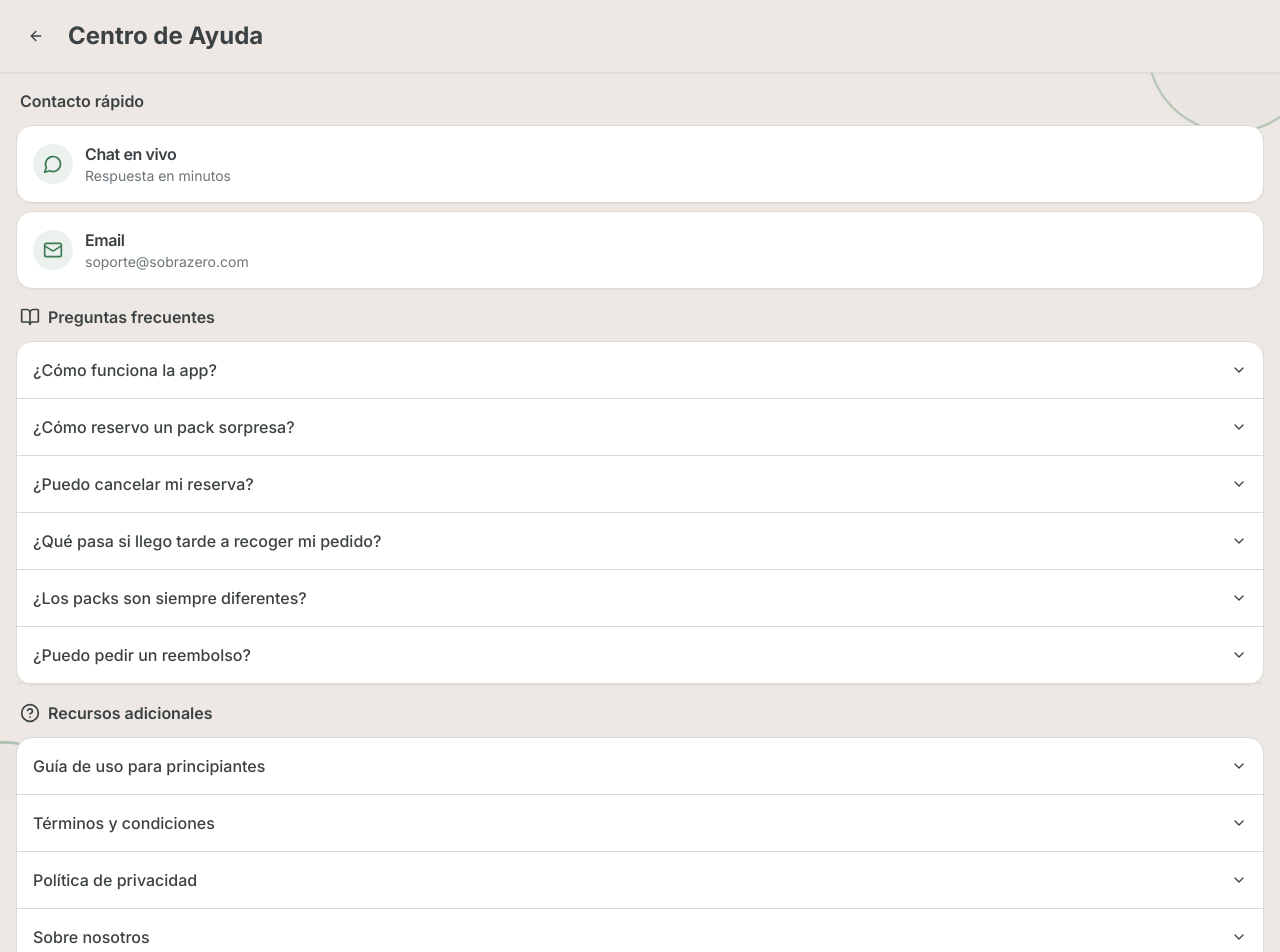
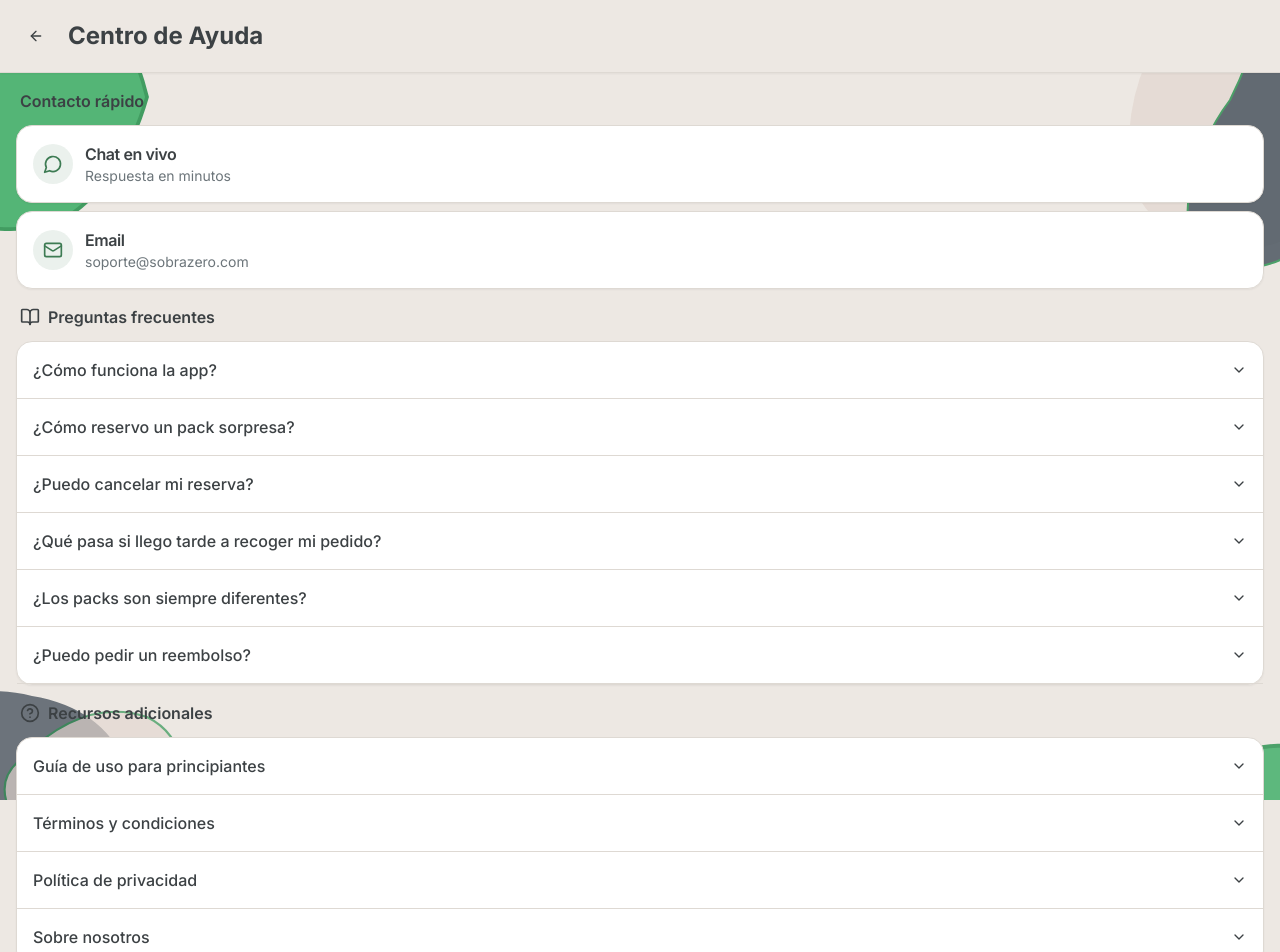
Before and after one commit to TomasMisrahi/sobrazero-eco-deal, a React (Vite) app: page /perfil/centro-ayuda in a window 1280 px wide. Shown: the top 952 px of the page. Built offline with nearby package versions, Linux system fonts and the light colour scheme; the HTML template or start-up script is replaced by a standard one.

Commit message:
Refactor decorative shapes
Update decorative shapes to match the provided image reference.

```diff
--- a/src/components/DecorativeShapes.tsx
+++ b/src/components/DecorativeShapes.tsx
@@ -1,48 +1,83 @@
 const DecorativeShapes = () => {
   return (
     <div className="fixed inset-0 pointer-events-none z-0 overflow-hidden">
-      {/* Top Left */}
+      {/* Top Left - Green blob with stroke */}
       <svg
-        className="absolute -top-20 -left-20 w-64 h-64 opacity-40"
-        viewBox="0 0 200 200"
+        className="absolute -top-32 -left-32 w-[500px] h-[500px]"
+        viewBox="0 0 400 400"
+        style={{ opacity: 0.85 }}
       >
         <path
-          d="M0,100 Q50,20 100,50 T200,100 L200,0 L0,0 Z"
-          fill="hsl(var(--primary))"
+          d="M0,150 Q50,50 150,80 Q200,100 220,180 Q200,250 150,280 Q80,300 20,250 Q-10,200 0,150 Z"
+          fill="hsl(142, 50%, 45%)"
+          stroke="hsl(142, 60%, 35%)"
+          strokeWidth="3"
         />
       </svg>
 
-      {/* Top Right */}
+      {/* Top Right - Beige blob */}
       <svg
-        className="absolute -top-16 -right-16 w-56 h-56 opacity-30"
-        viewBox="0 0 200 200"
+        className="absolute -top-24 -right-24 w-[450px] h-[450px]"
+        viewBox="0 0 400 400"
+        style={{ opacity: 0.7 }}
       >
-        <circle cx="100" cy="100" r="80" fill="hsl(var(--muted))" />
-        <circle cx="100" cy="100" r="75" fill="none" stroke="hsl(var(--primary))" strokeWidth="2" />
+        <path
+          d="M250,0 Q350,50 380,150 Q390,220 350,280 Q300,320 240,300 Q180,280 180,220 Q180,150 220,100 Q240,50 250,0 Z"
+          fill="hsl(20, 25%, 85%)"
+        />
       </svg>
 
-      {/* Bottom Left */}
+      {/* Top Right - Dark gray blob with green stroke */}
       <svg
-        className="absolute -bottom-24 -left-24 w-72 h-72 opacity-35"
-        viewBox="0 0 200 200"
+        className="absolute top-0 -right-20 w-[400px] h-[400px]"
+        viewBox="0 0 400 400"
+        style={{ opacity: 0.8 }}
       >
-        <ellipse cx="50" cy="150" rx="80" ry="60" fill="hsl(var(--muted))" />
         <path
-          d="M20,120 Q50,80 100,100 T180,130"
-          fill="none"
-          stroke="hsl(var(--primary))"
+          d="M300,20 Q380,80 390,160 Q380,220 340,250 Q290,280 250,260 Q220,240 230,190 Q240,140 270,100 Q290,60 300,20 Z"
+          fill="hsl(210, 15%, 30%)"
+          stroke="hsl(142, 60%, 35%)"
           strokeWidth="2"
         />
       </svg>
 
-      {/* Bottom Right */}
+      {/* Bottom Left - Dark gray blob */}
       <svg
-        className="absolute -bottom-20 -right-20 w-64 h-64 opacity-40"
-        viewBox="0 0 200 200"
+        className="absolute -bottom-28 -left-28 w-[480px] h-[480px]"
+        viewBox="0 0 400 400"
+        style={{ opacity: 0.75 }}
       >
         <path
-          d="M200,100 Q150,180 100,150 T0,100 L0,200 L200,200 Z"
-          fill="hsl(var(--primary))"
+          d="M0,280 Q40,200 120,220 Q180,230 200,280 Q210,340 170,370 Q110,400 50,380 Q-10,350 0,280 Z"
+          fill="hsl(210, 15%, 30%)"
+        />
+      </svg>
+
+      {/* Bottom Left - Beige blob with green stroke */}
+      <svg
+        className="absolute -bottom-16 left-0 w-[420px] h-[420px]"
+        viewBox="0 0 400 400"
+        style={{ opacity: 0.65 }}
+      >
+        <path
+          d="M20,300 Q80,240 140,260 Q180,280 170,330 Q150,370 100,380 Q40,390 10,350 Q-5,320 20,300 Z"
+          fill="hsl(20, 25%, 85%)"
+          stroke="hsl(142, 60%, 35%)"
+          strokeWidth="2"
+        />
+      </svg>
+
+      {/* Bottom Right - Green blob */}
+      <svg
+        className="absolute -bottom-36 -right-36 w-[520px] h-[520px]"
+        viewBox="0 0 400 400"
+        style={{ opacity: 0.8 }}
+      >
+        <path
+          d="M300,250 Q380,280 390,340 Q380,390 330,400 Q260,410 220,380 Q180,350 200,300 Q220,260 270,250 Q290,245 300,250 Z"
+          fill="hsl(142, 50%, 45%)"
+          stroke="hsl(142, 60%, 35%)"
+          strokeWidth="3"
         />
       </svg>
     </div>
```
